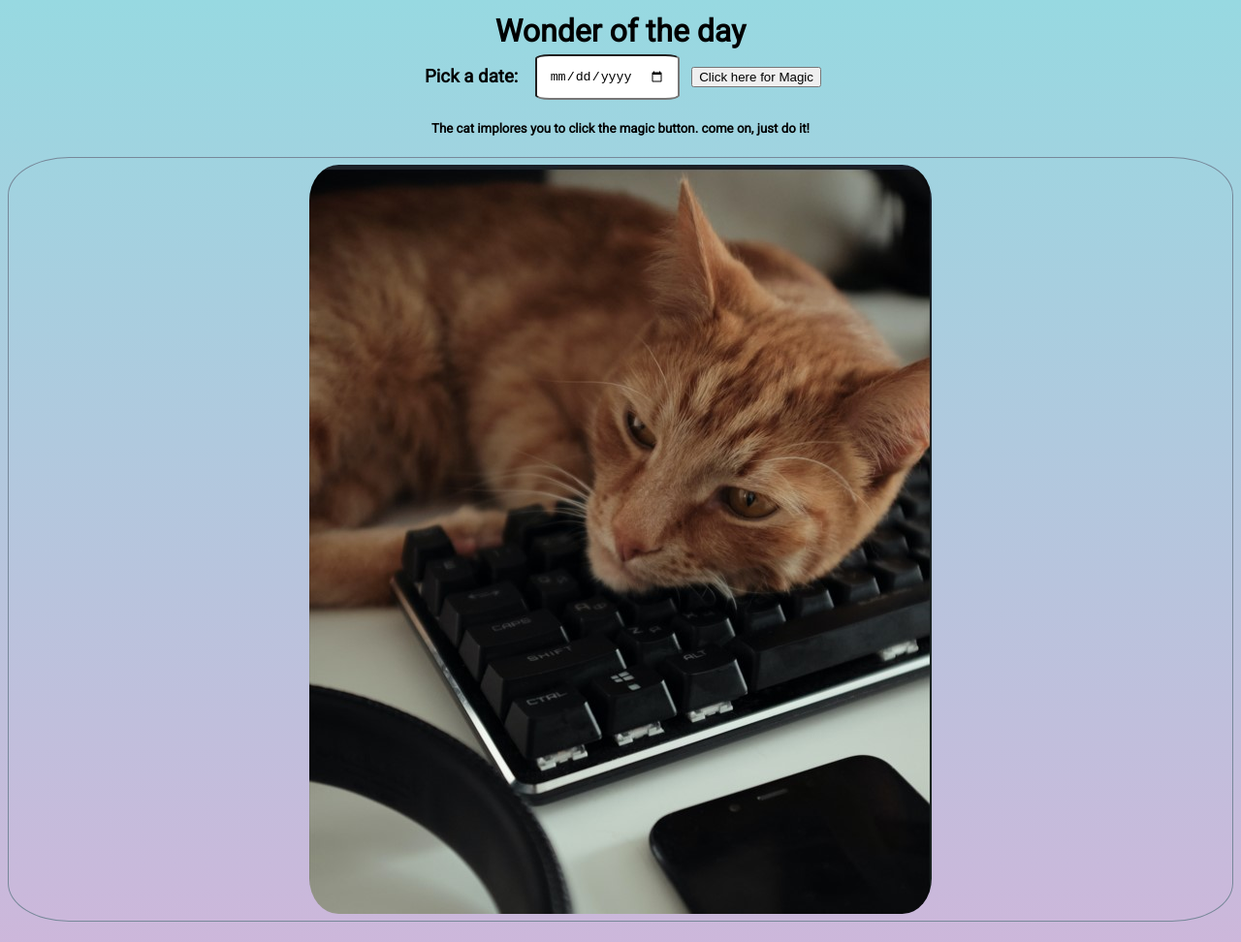
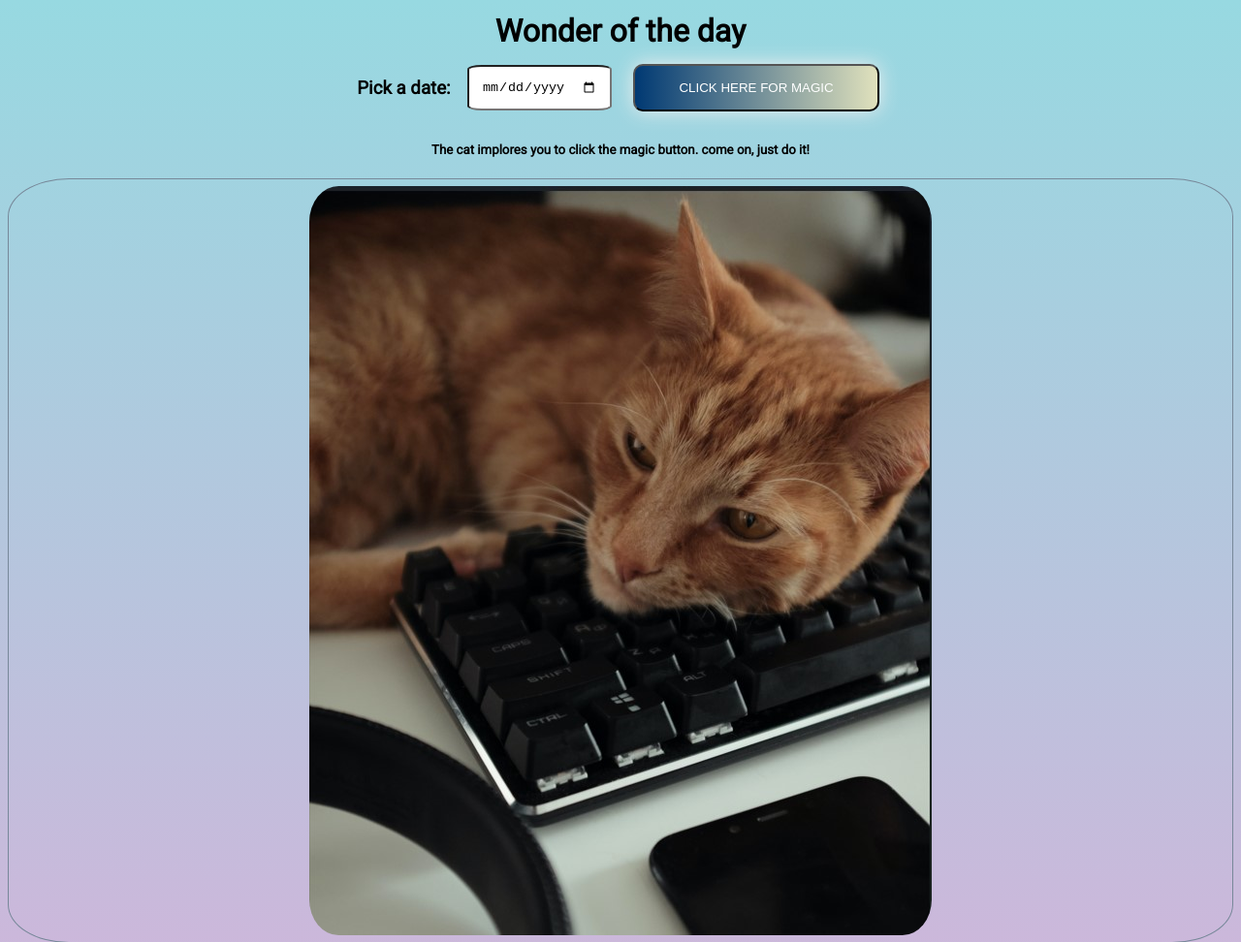
Before and after one commit to devmev10/Astronomy-project-for-clientzero, a plain HTML site: page index.html in a window 1280 px wide. Shown: the top 972 px of the page at 97% size. Drawn offline with Linux system fonts and the light colour scheme.

Commit message:
Add style to Button

```diff
--- a/style.css
+++ b/style.css
@@ -72,3 +72,27 @@
     background-image: linear-gradient(0deg, #D9AFD9 0%, #97D9E1 100%);
 
   }
+
+  /* Button style */
+
+
+
+ .btn-grad {
+    background-image: linear-gradient(to right, #003973 0%, #E5E5BE  51%, #003973  100%);
+    margin: 10px;
+    padding: 15px 45px;
+    text-align: center;
+    text-transform: uppercase;
+    transition: 0.5s;
+    background-size: 200% auto;
+    color: white;
+    box-shadow: 0 0 20px #eee;
+    border-radius: 10px;
+    display: block;
+  }
+
+  .btn-grad:hover {
+    background-position: right center; /* change the direction of the change here */
+    color: #fff;
+    text-decoration: none;
+  }
```
